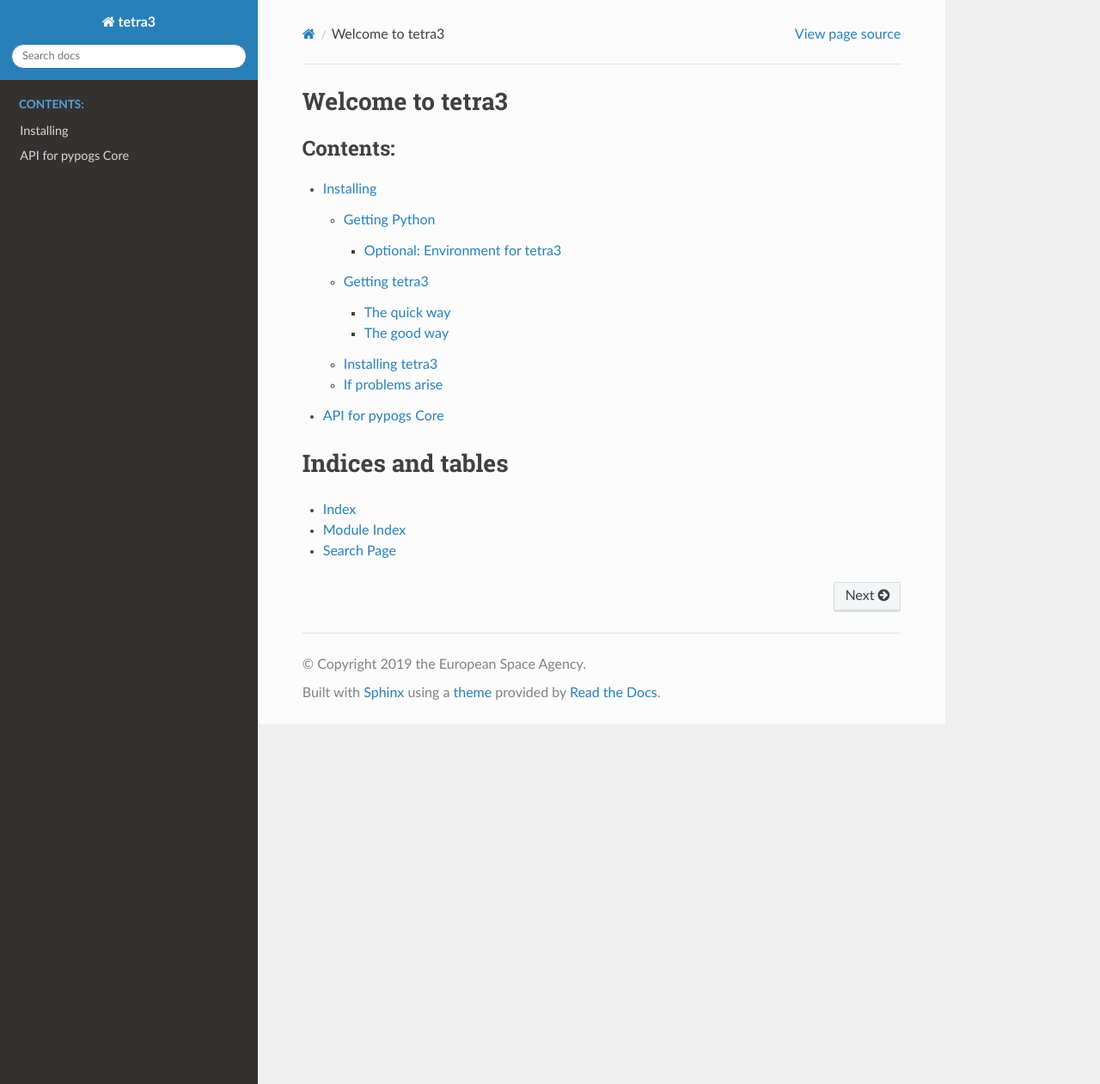
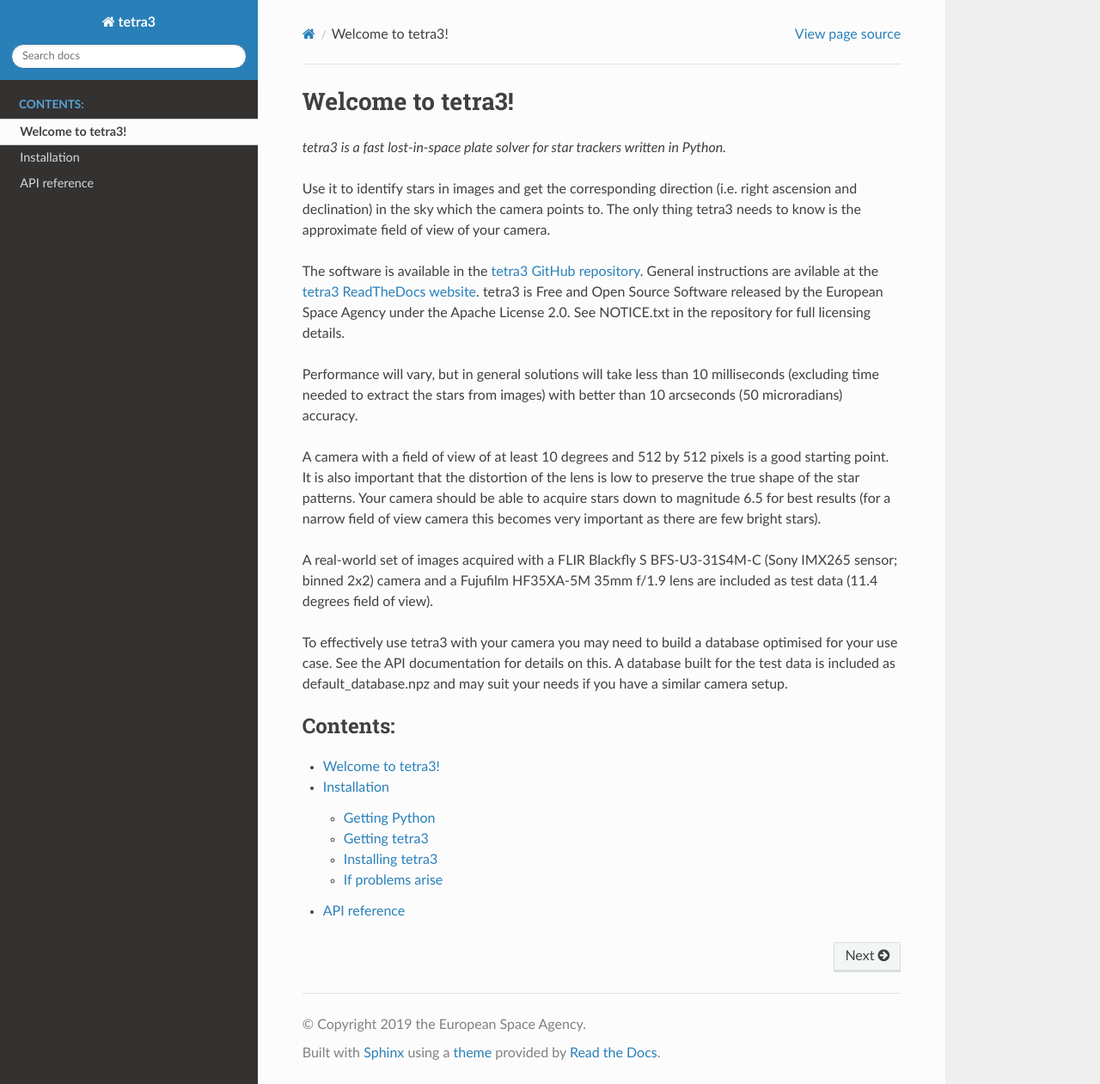
Before and after one commit to AstroForge-Incorporated/tetra3, a Sphinx documentation site: the page built from docs/index.rst, in a window 1280 px wide and 1261 px high. Shown: the whole window at 86% size. Built offline with Sphinx 7.4.7 and the Read the Docs theme 2.0.0, drawn with Linux system fonts in a browser that asks for light colours.

Commit message:
Added introduction to docs

```diff
--- a/docs/index.rst
+++ b/docs/index.rst
@@ -3,20 +3,12 @@
    You can adapt this file completely to your liking, but it should at least
    contain the root `toctree` directive.
 
-Welcome to tetra3
-=================
+.. include:: introduction.rst
 
 .. toctree::
-   :maxdepth: 4
+   :maxdepth: 2
    :caption: Contents:
 
+   self
    installation
    api_docs
-
-
-Indices and tables
-==================
-
-* :ref:`genindex`
-* :ref:`modindex`
-* :ref:`search`
--- a/docs/installation.rst
+++ b/docs/installation.rst
@@ -1,5 +1,5 @@
-Installing
-==========
+Installation
+============
 
 Getting Python
 --------------
--- /dev/null
+++ b/docs/introduction.rst
@@ -0,0 +1,30 @@
+Welcome to tetra3!
+==================
+
+*tetra3 is a fast lost-in-space plate solver for star trackers written in Python.*
+
+Use it to identify stars in images and get the corresponding direction (i.e. right ascension and
+declination) in the sky which the camera points to. The only thing tetra3 needs to know is the
+approximate field of view of your camera.
+
+The software is available in the `tetra3 GitHub repository <https://github.com/esa/tetra3>`_.
+General instructions are avilable at the
+`tetra3 ReadTheDocs website <https://tetra3.readthedocs.io/en/latest/>`_. tetra3 is Free and Open
+Source Software released by the European Space Agency under the Apache License 2.0. See NOTICE.txt
+in the repository for full licensing details.
+
+Performance will vary, but in general solutions will take less than 10 milliseconds (excluding time
+needed to extract the stars from images) with better than 10 arcseconds (50 microradians) accuracy.
+
+A camera with a field of view of at least 10 degrees and 512 by 512 pixels is a good starting point.
+It is also important that the distortion of the lens is low to preserve the true shape of the star
+patterns. Your camera should be able to acquire stars down to magnitude 6.5 for best results (for
+a narrow field of view camera this becomes very important as there are few bright stars).
+
+A real-world set of images acquired with a FLIR Blackfly S BFS-U3-31S4M-C (Sony IMX265 sensor;
+binned 2x2) camera and a Fujufilm HF35XA-5M 35mm f/1.9 lens are included as test data (11.4 degrees
+field of view).
+
+To effectively use tetra3 with your camera you may need to build a database optimised for your use
+case. See the API documentation for details on this. A database built for the test data is included
+as default_database.npz and may suit your needs if you have a similar camera setup.
```
Also changed, not shown: other parts of docs/installation.rst (+2 -2 lines), docs/api_docs.rst (+9 -2 lines).
